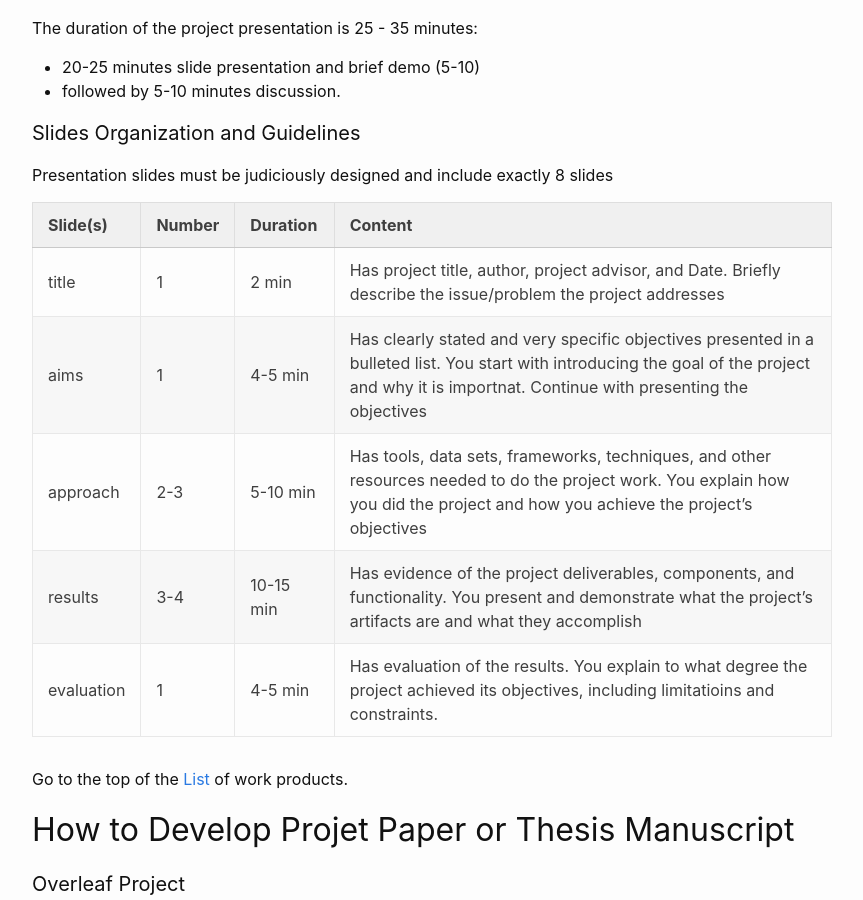
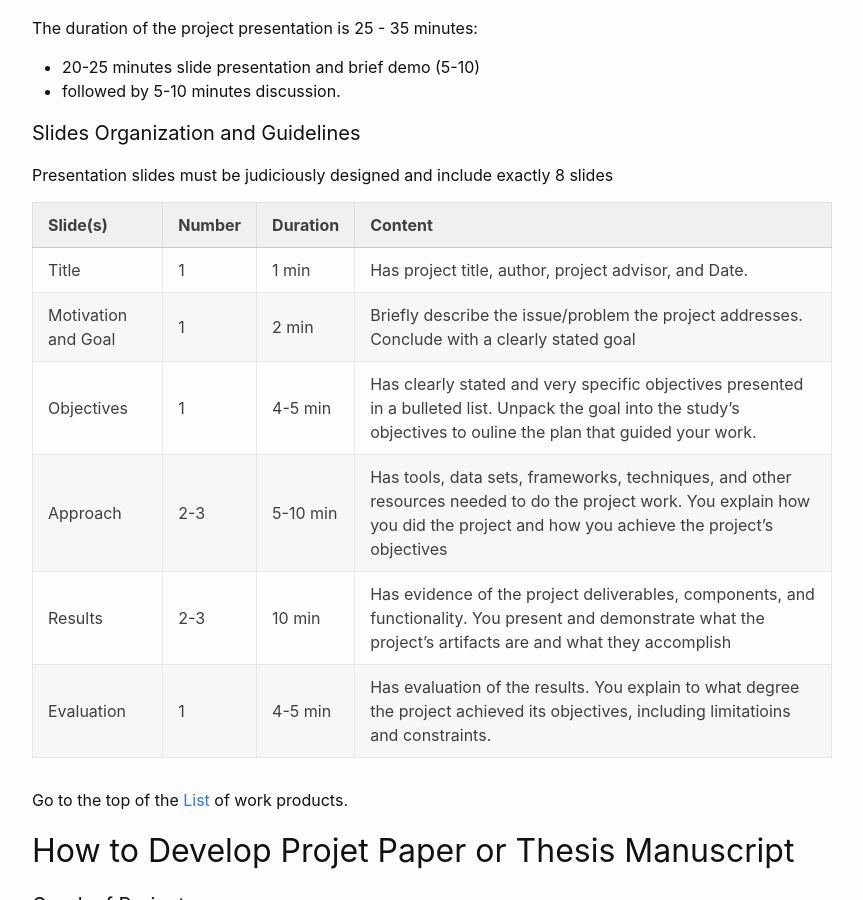
Before and after one commit to unh-comp-master-project/unh-comp-master-project.github.io, a Jekyll site: the page built from work-products.md, in a window 1280 px wide and 900 px high, scrolled down 4022 px. Shown: the whole window, without its empty margins (208-1071 px from the left). Built offline with Jekyll 4.4.1, drawn with Linux system fonts in a browser that asks for light colours.

Commit message:
updated presentation work product

```diff
--- a/work-products.md
+++ b/work-products.md
@@ -177,11 +177,12 @@ Presentation slides must be judiciously designed and include exactly 8 slides
 
 | Slide(s) | Number | Duration | Content |
 |---|---|---|---|
-| title | 1 | 2 min | Has project title, author, project advisor, and Date. Briefly describe the issue/problem the project addresses |
-| aims | 1 | 4-5 min | Has clearly stated and very specific objectives presented in a bulleted list. You start with introducing  the goal of the project and why it is importnat. Continue with presenting the objectives |
-| approach | 2-3  | 5-10 min |  Has tools, data sets, frameworks, techniques, and other resources needed to do the project work. You explain how you did the project and how you achieve the project's objectives |
-| results | 3-4 | 10-15 min | Has evidence of the project deliverables, components, and functionality. You present and demonstrate what the project's artifacts are and what they accomplish |
-| evaluation | 1 | 4-5 min | Has evaluation of the results. You explain to what degree the project achieved its objectives, including limitatioins and constraints. |
+| Title | 1 | 1 min | Has project title, author, project advisor, and Date. |
+| Motivation and Goal | 1| 2 min | Briefly describe the issue/problem the project addresses. Conclude with a clearly stated goal |
+| Objectives | 1 | 4-5 min | Has clearly stated and very specific objectives presented in a bulleted list. Unpack the goal into the study's objectives to ouline the plan that guided your work. |
+| Approach | 2-3  | 5-10 min |  Has tools, data sets, frameworks, techniques, and other resources needed to do the project work. You explain how you did the project and how you achieve the project's objectives |
+| Results | 2-3 | 10 min | Has evidence of the project deliverables, components, and functionality. You present and demonstrate what the project's artifacts are and what they accomplish |
+| Evaluation | 1 | 4-5 min | Has evaluation of the results. You explain to what degree the project achieved its objectives, including limitatioins and constraints. |
 
 Go to the top of the [List](#list) of work products.
 
```
